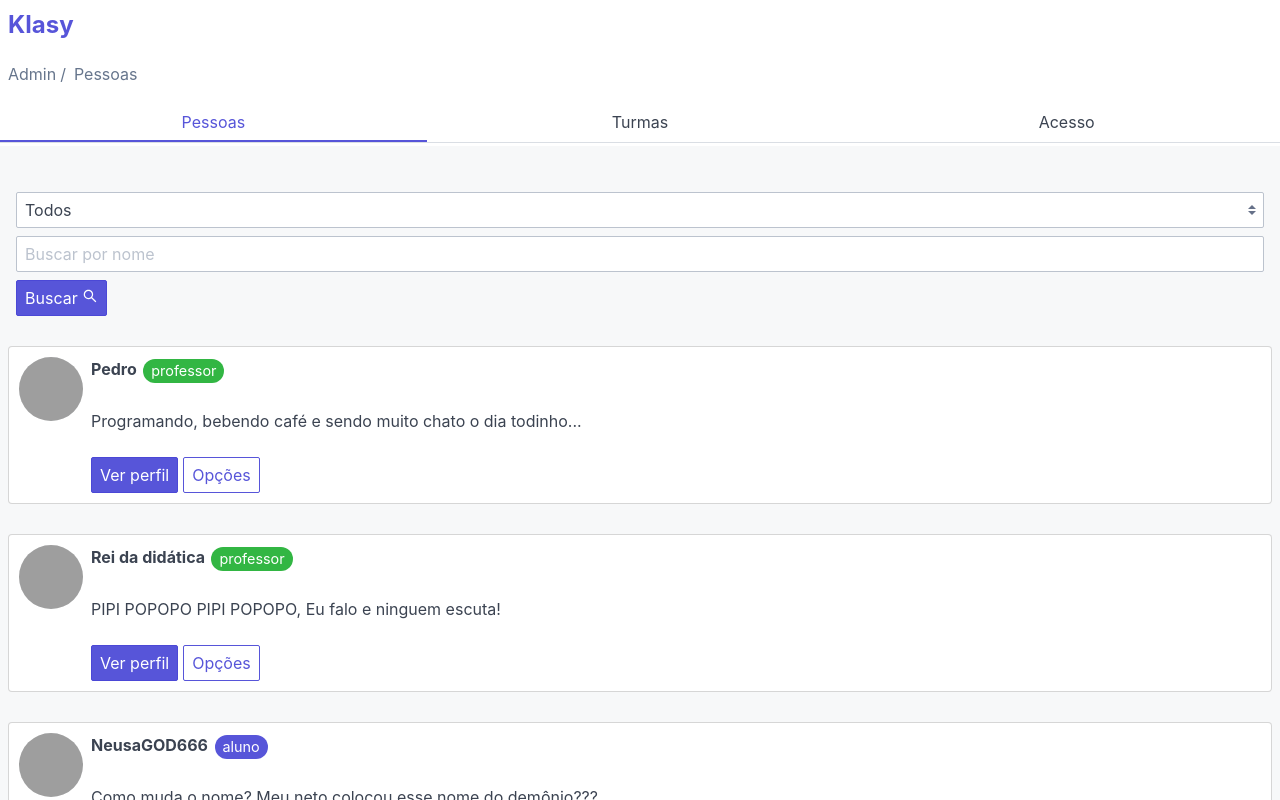
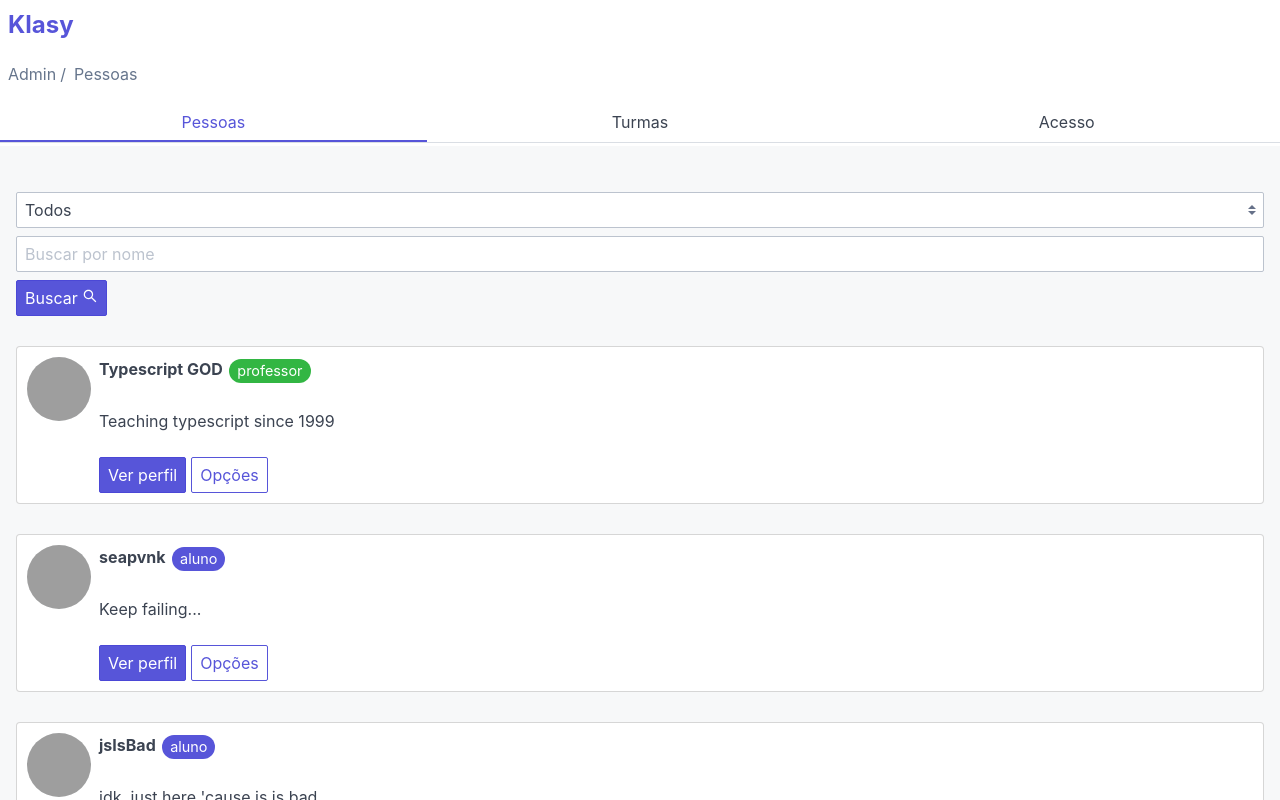
Before and after one commit to seapvnk/klasy-web, a React (Create React App) app: page /admin/pessoas in a window 1280 px wide. Shown: the top 800 px of the page. Built offline with nearby package versions, Linux system fonts and the light colour scheme; grey boxes are pictures that could not be loaded.

Commit message:
Admin pages updated: using new components

```diff
--- a/src/pages/admin/AdminManageClasses/index.tsx
+++ b/src/pages/admin/AdminManageClasses/index.tsx
@@ -9,6 +9,7 @@ function AdminManageClasses() {
             <ClassesAdminMenu />
 
             <ClassList
+                numberOfPages={3}
                 classes={[
                     {
                         title: "React & Typescript",
--- a/src/pages/admin/AdminManagePeople/index.tsx
+++ b/src/pages/admin/AdminManagePeople/index.tsx
@@ -1,29 +1,39 @@
 import React from 'react';
 
 import AdminPage from '../../../components/AdminPage';
-import ProfileCard from '../../../components/ProfileCard';
 import AdminSearchBar from '../../../components/AdminSearchBar';
+import ProfileList from '../../../components/ProfileList';
 
 function AdminManagePeople() {
     return(
         <AdminPage adminSection="Pessoas">
             <AdminSearchBar />
-            <ProfileCard
-                username="Pedro"
-                gender="M"
-                bio="Programando, bebendo café e sendo muito chato o dia todinho..."
-                type="Professor"
-            />
-            <ProfileCard
-                username="Rei da didática"
-                bio="PIPI POPOPO PIPI POPOPO, Eu falo e ninguem escuta!"
-                type="Professor"
-            />
-            <ProfileCard
-                username="NeusaGOD666"
-                gender="F"
-                bio="Como muda o nome? Meu neto colocou esse nome do demônio???"
-                type="Aluno"
+            <ProfileList
+                numberOfPages={6}
+                profiles={[
+                    {
+                        username: "Typescript GOD",
+                        bio: "Teaching typescript since 1999",
+                        type: "Professor",
+                    },
+                    {
+                        username: "seapvnk",
+                        bio: "Keep failing...",
+                        gender: 'male',
+                        type: "Aluno",
+                    },
+                    {
+                        username: "jsIsBad",
+                        bio: "idk, just here 'cause js is bad",
+                        type: "Aluno",
+                    },
+                    {
+                        username: "Jannet Doe",
+                        bio: "React teacher! I love to learn & code",
+                        gender: 'female',
+                        type: "Professor",
+                    },
+                ]}
             />
         </AdminPage>
     );
```
